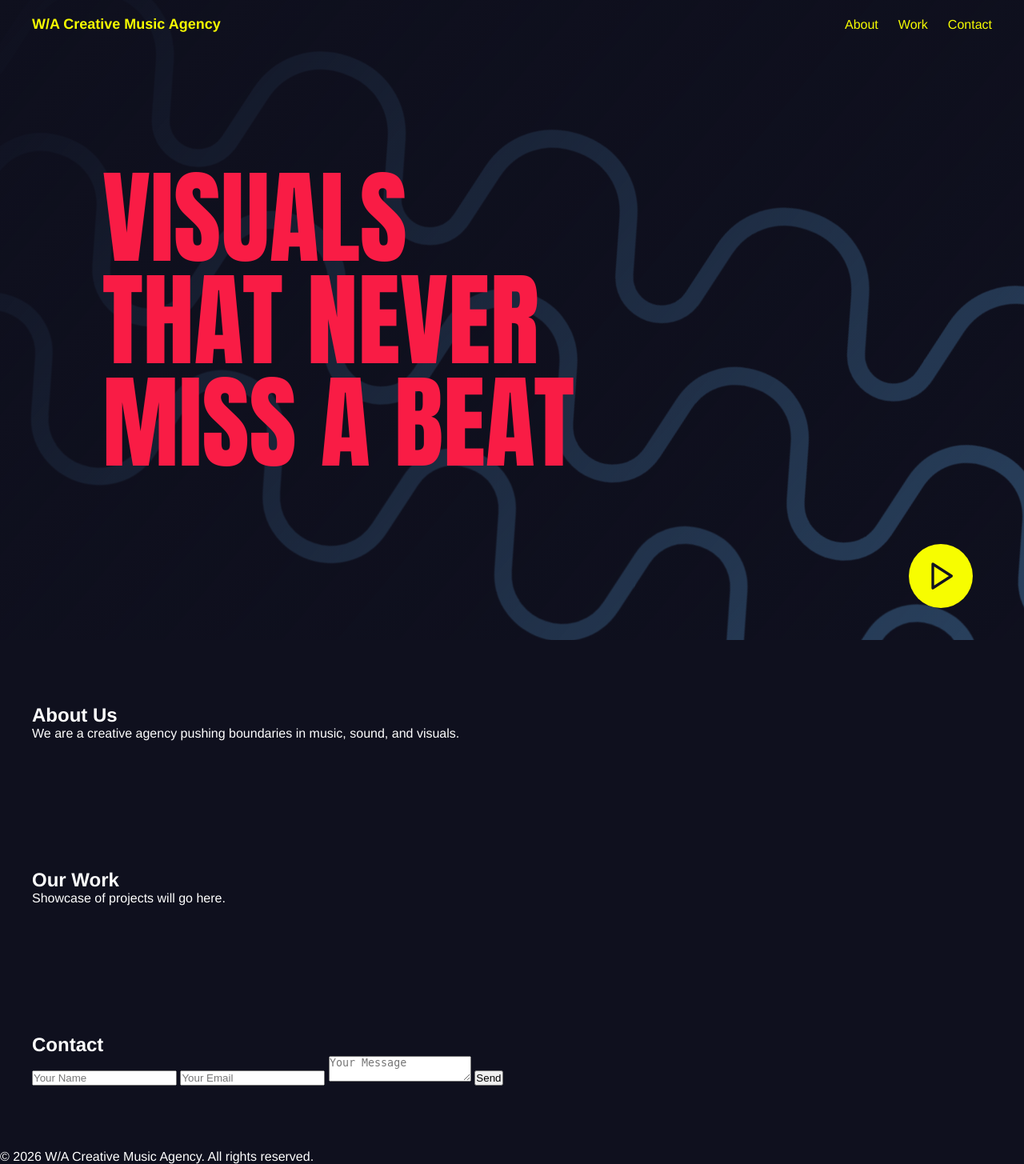
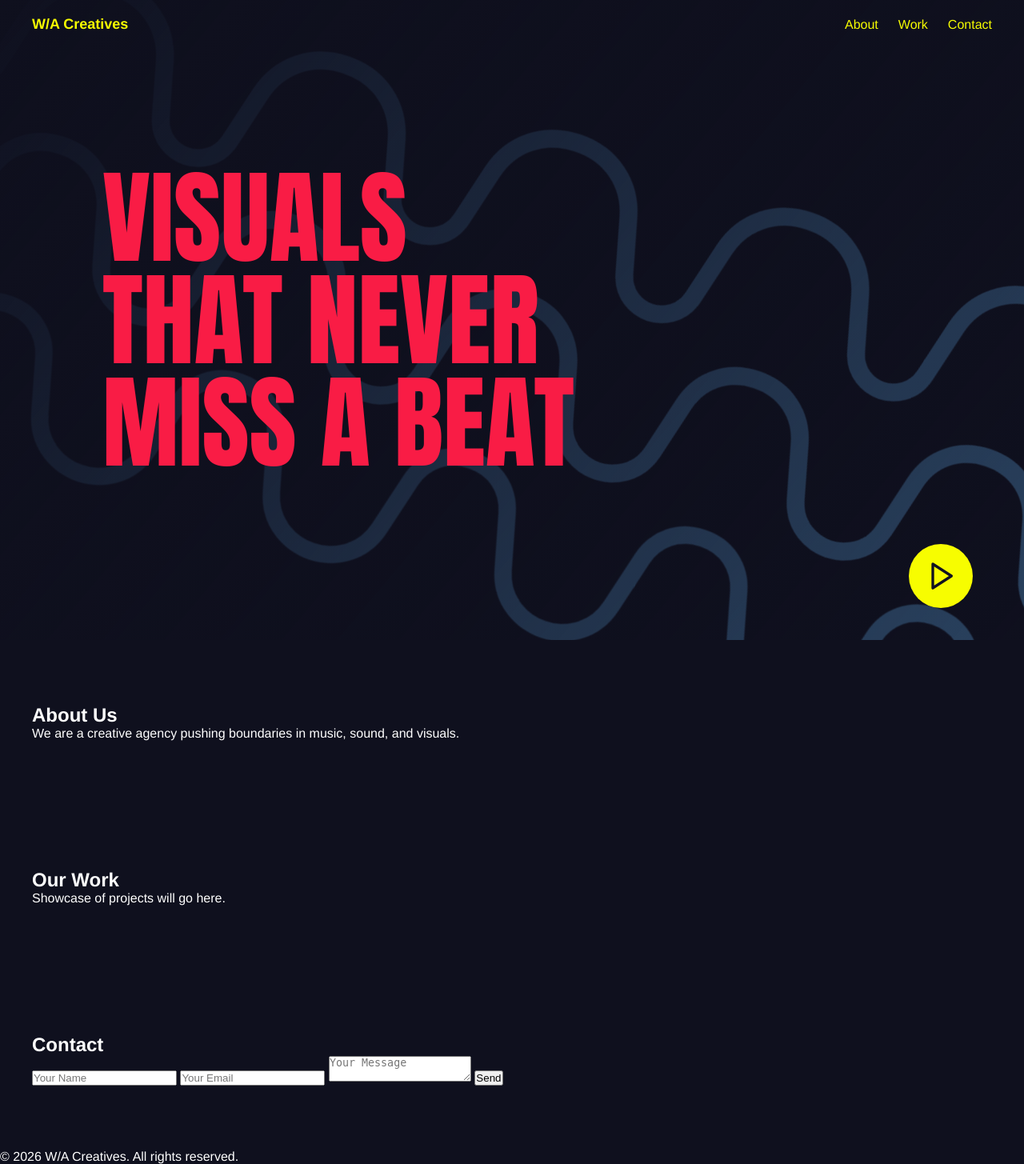
Before and after one commit to wassi-m/wacma, a PHP site: page / in a window 1280 px wide. Shown: the whole page at 80% size. Run offline with PHP 8.4, Linux system fonts and the light colour scheme.

Commit message:
name change

```diff
--- a/index.html
+++ b/index.html
@@ -4,7 +4,7 @@
   <meta charset="UTF-8" />
   <meta http-equiv="X-UA-Compatible" content="IE=edge" />
   <meta name="viewport" content="width=device-width, initial-scale=1.0" />
-  <title>W/A Creative Music Agency</title>
+  <title>W/A Creatives</title>
 
   <link rel="icon" type="image/png" href="assets/favicon/favicon-96x96.png" sizes="96x96" />
 <link rel="icon" type="image/svg+xml" href="assets/favicon/favicon.svg" />
@@ -42,7 +42,7 @@
   <header id="main-header">
   <nav class="navbar">
     <div class="brand">
-      <span>W/A Creative Music Agency</span>
+      <span>W/A Creatives</span>
     </div>
     <ul class="nav-links">
       <li><a href="#about">About</a></li>
@@ -302,7 +302,7 @@
 
   <!-- Footer -->
   <footer>
-    <p>© <?= date("Y") ?> W/A Creative Music Agency. All rights reserved.</p>
+    <p>© <?= date("Y") ?> W/A Creatives. All rights reserved.</p>
   </footer>
 
     </div>
--- a/index.php
+++ b/index.php
@@ -4,7 +4,7 @@
   <meta charset="UTF-8" />
   <meta http-equiv="X-UA-Compatible" content="IE=edge" />
   <meta name="viewport" content="width=device-width, initial-scale=1.0" />
-  <title>W/A Creative Music Agency</title>
+  <title>W/A Creatives</title>
   <link rel="stylesheet" href="assets/css/style.css" />
   <link rel="preconnect" href="https://fonts.googleapis.com">
   <link rel="preconnect" href="https://fonts.gstatic.com" crossorigin>
@@ -24,7 +24,7 @@
   <header id="main-header">
   <nav class="navbar">
     <div class="brand">
-      <span>W/A Creative Music Agency</span>
+      <span>W/A Creatives</span>
     </div>
     <ul class="nav-links">
       <li><a href="#about">About</a></li>
@@ -162,7 +162,7 @@
 
   <!-- Footer -->
   <footer>
-    <p>© <?= date("Y") ?> W/A Creative Music Agency. All rights reserved.</p>
+    <p>© <?= date("Y") ?> W/A Creatives. All rights reserved.</p>
   </footer>
 
   <script src="assets/js/main.js"></script>
```
Also changed, not shown: 1 other file.
